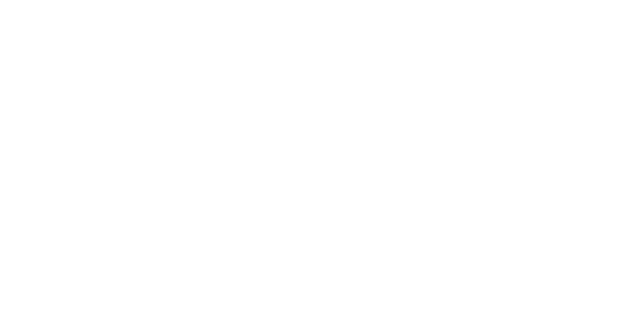
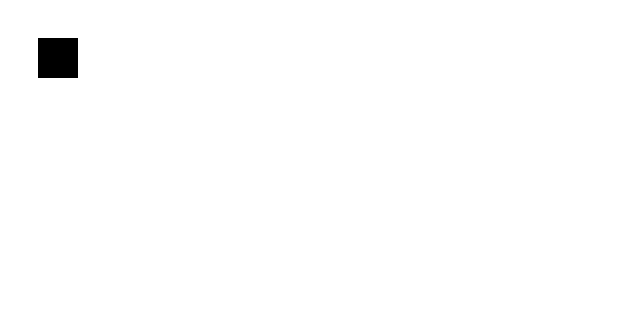
Before and after one commit to tylerbyte-tiy/wk-05-space-invaders, a plain HTML site: page index.html in a window 1280 px wide. Shown: the whole page, without its empty margins (0-640 px from the left). Drawn offline with Linux system fonts and the light colour scheme.

Commit message:
feat (main) Add game.js with rectangle

```diff
--- /dev/null
+++ b/game.js
@@ -0,0 +1,31 @@
+;(function() {
+  var Game = function(canvasId) {
+    var canvas = document.getElementById(canvasId);
+    var screen = canvas.getContext('2d');
+    var gameSize = { x: canvas.width, y: canvas.height };
+
+    var self = this;
+    var tick = function() {
+      self.update();
+      self.draw(screen, gameSize);
+      requestAnimationFrame(tick);
+    };
+
+    tick();
+  };
+
+  Game.prototype = {
+    update: function() {
+      console.log('hi');
+    },
+
+    draw: function(screen, gameSize) {
+      screen.fillRect(30, 30, 40, 40)
+
+    }
+  };
+
+  window.onload = function() {
+    new Game("screen");
+  };
+})();
--- a/index.html
+++ b/index.html
@@ -2,9 +2,11 @@
 <html>
   <head>
     <meta charset="utf-8">
-    <title></title>
+    <title>Space Invaders!</title>
   </head>
   <body>
+    <canvas id="screen" width="310" height="310"></canvas>
 
+    <script src="game.js" charset="utf-8"></script>
   </body>
 </html>
```
